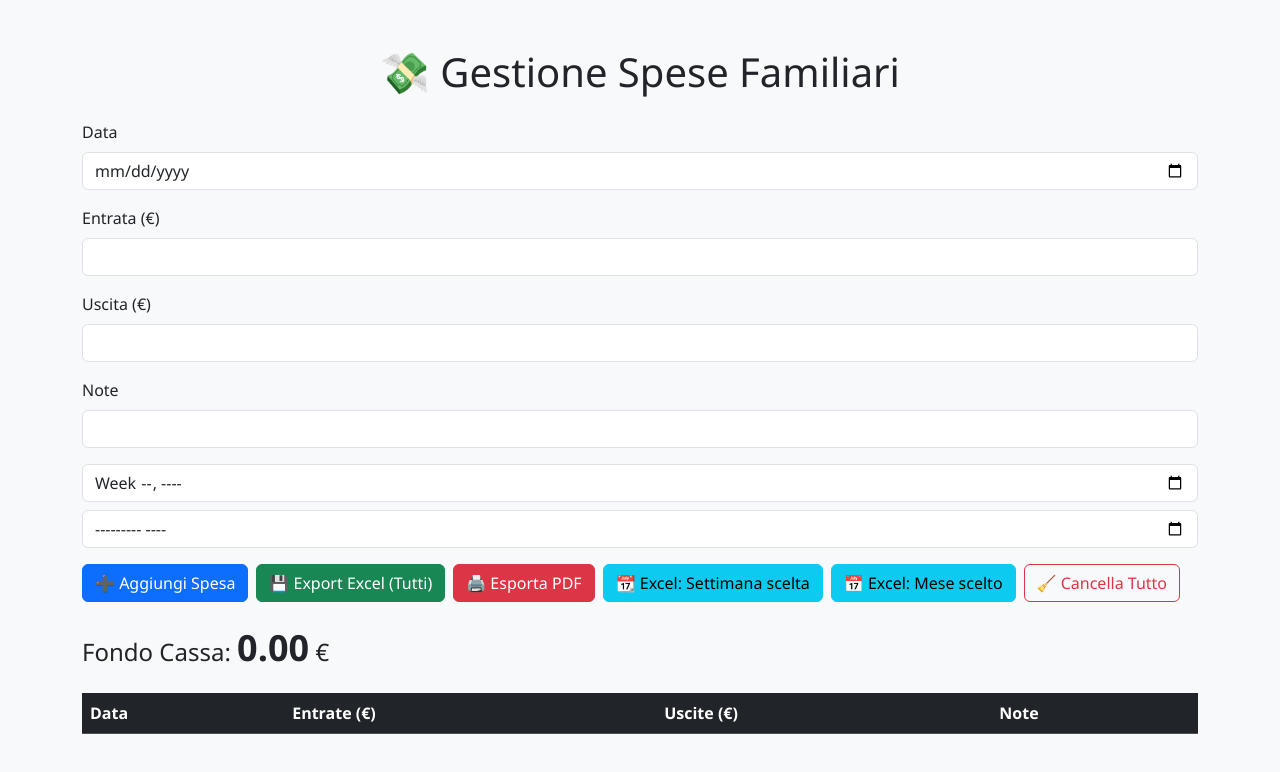
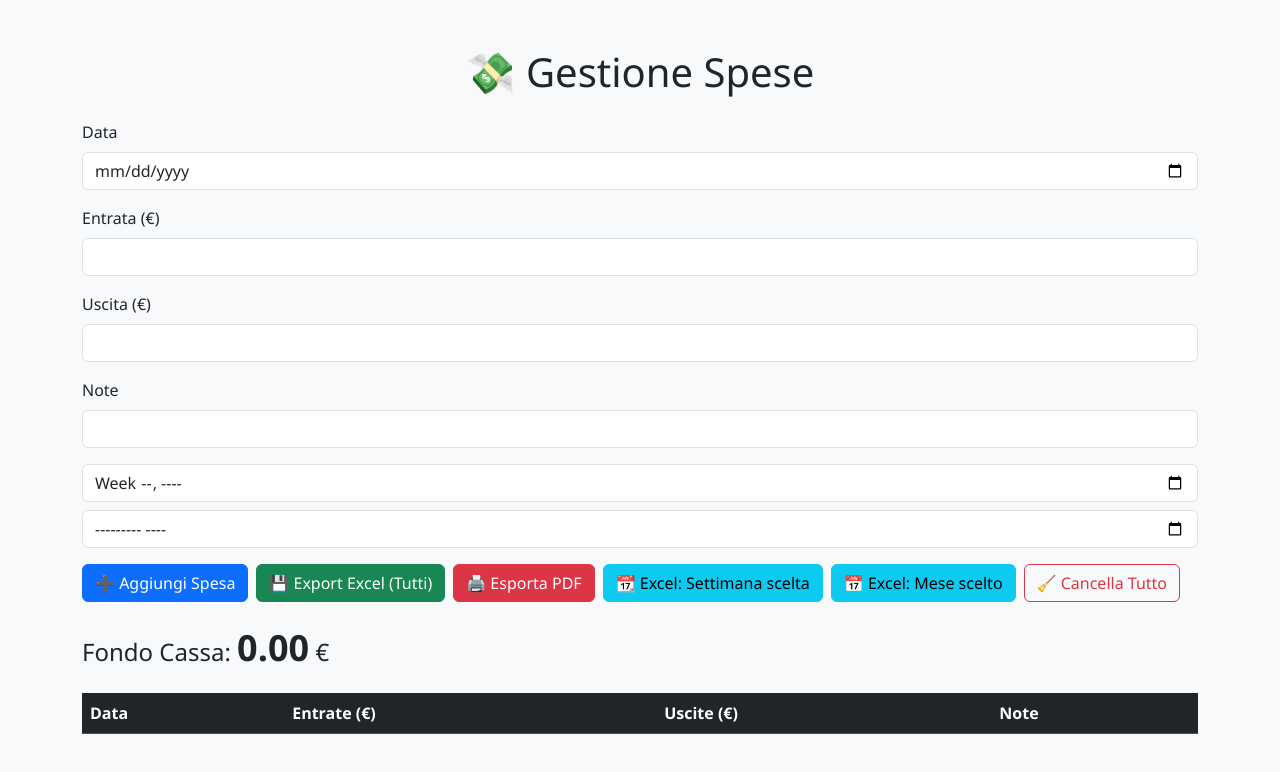
Before and after one commit to Minosse00/Gestione-Spese, a plain HTML site: page index.html in a window 1280 px wide. Drawn offline with nearby package versions, Linux system fonts and the light colour scheme.

Commit message:
Update index.html

```diff
--- a/index.html
+++ b/index.html
@@ -10,7 +10,7 @@
 </head>
 <body class="bg-light">
   <div class="container py-5">
-    <h1 class="text-center mb-4">💸 Gestione Spese Familiari</h1>
+    <h1 class="text-center mb-4">💸 Gestione Spese</h1>
 
     <!-- Input dati -->
     <div class="mb-3"><label for="data" class="form-label">Data</label><input type="date" id="data" class="form-control"></div>
```
